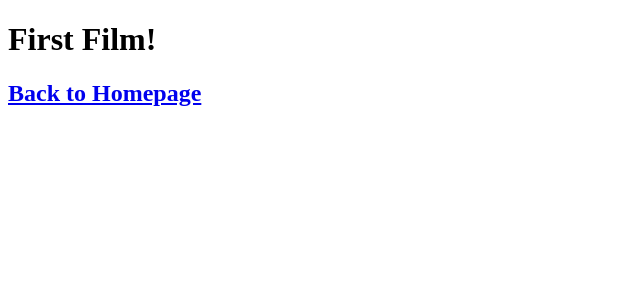
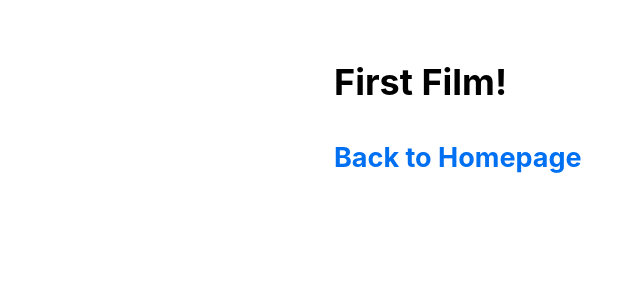
Before and after one commit to aliceswood/romcom-rater, a Next.js app: page /films/first-film in a window 1280 px wide. Shown: the top 300 px of the page, without its empty margins (0-640 px from the left). Built offline with nearby package versions, Linux system fonts and the light colour scheme.

Commit message:
creating and importing global and module css files

```diff
--- /dev/null
+++ b/components/layout.js
@@ -0,0 +1,5 @@
+import styles from './layout.module.css';
+
+export default function Layout ({children}) {
+  return <div className={styles.container}>{children}</div>;
+}
--- /dev/null
+++ b/components/layout.module.css
@@ -0,0 +1,5 @@
+.container {
+  max-width: 36rem;
+  padding: 0 1rem;
+  margin: 3rem auto 6rem;
+}
--- /dev/null
+++ b/pages/_app.js
@@ -0,0 +1,5 @@
+import '../styles/global.css';
+
+export default function App({ Component, pageProps }) {
+  return <Component {...pageProps} />;
+}
--- a/pages/films/first-film.js
+++ b/pages/films/first-film.js
@@ -1,9 +1,11 @@
 import Link from 'next/link';
 import Head from 'next/head';
+import Layout from '../../components/layout';
+
 
 export default function FirstFilm () {
   return (
-    <>
+    <Layout>
       <Head>
         <title>First Film</title>
       </Head>
@@ -11,6 +13,6 @@
       <h2>
         <Link href="/">Back to Homepage</Link>
       </h2>
-    </>
+    </Layout>
   );
 }
--- /dev/null
+++ b/styles/global.css
@@ -0,0 +1,27 @@
+html,
+body {
+  padding: 0;
+  margin: 0;
+  font-family: -apple-system, BlinkMacSystemFont, Segoe UI, Roboto, Oxygen, Ubuntu,
+    Cantarell, Fira Sans, Droid Sans, Helvetica Neue, sans-serif;
+  line-height: 1.6;
+  font-size: 18px;
+}
+
+* {
+  box-sizing: border-box;
+}
+
+a {
+  color: #0070f3;
+  text-decoration: none;
+}
+
+a:hover {
+  text-decoration: underline;
+}
+
+img {
+  max-width: 100%;
+  display: block;
+}
--- a/styles/globals.css
+++ /dev/null
@@ -1,32 +0,0 @@
-html,
-body {
-  padding: 0;
-  margin: 0;
-  font-family:
-    Inter,
-    -apple-system,
-    BlinkMacSystemFont,
-    Segoe UI,
-    Roboto,
-    Oxygen,
-    Ubuntu,
-    Cantarell,
-    Fira Sans,
-    Droid Sans,
-    Helvetica Neue,
-    sans-serif;
-}
-
-a {
-  color: inherit;
-  text-decoration: none;
-}
-
-* {
-  box-sizing: border-box;
-}
-
-img {
-  max-width: 100%;
-  height: auto;
-}
```
